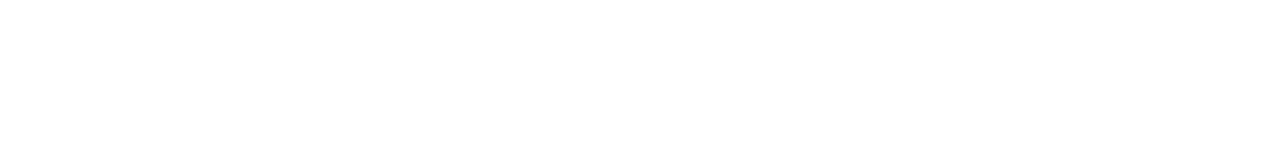
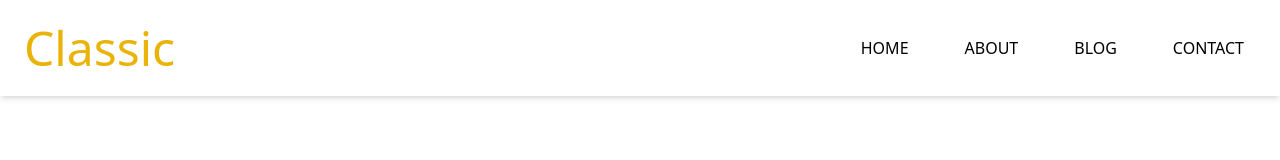
Before and after one commit to SuperiorSU/Project-drill-1, a website: page pages/blog.html in a window 1280 px wide. Drawn offline with Linux system fonts and the light colour scheme.

Commit message:
Navbar done

```diff
--- a/pages/blog.html
+++ b/pages/blog.html
@@ -7,6 +7,18 @@
     <link rel="stylesheet" href="../css/output.css">
 </head>
 <body>
-
+    <nav class="px-6 py-6 flex justify-between items-center bg-white shadow-md">
+        <div>
+            <a href="index.html" class="font-medium text-5xl text-yellow-500">Classic</a>
+        </div>
+        <div>
+            <ul class="flex space-x-8">
+                <li class="p-3 rounded-md hover:text-white hover:bg-yellow-400 duration-75"><a href="">HOME</a></li>
+                <li class="p-3 rounded-md hover:text-white hover:bg-yellow-400 duration-75"><a href="">ABOUT</a></li>
+                <li class="p-3 rounded-md hover:text-white hover:bg-yellow-400 duration-75"><a href="">BLOG</a></li>
+                <li class="p-3 rounded-md hover:text-white hover:bg-yellow-400 duration-75"><a href="">CONTACT</a></li>
+            </ul>
+        </div>
+    </nav>
 </body>
 </html>
```
Also changed, not shown: css/output.css.
